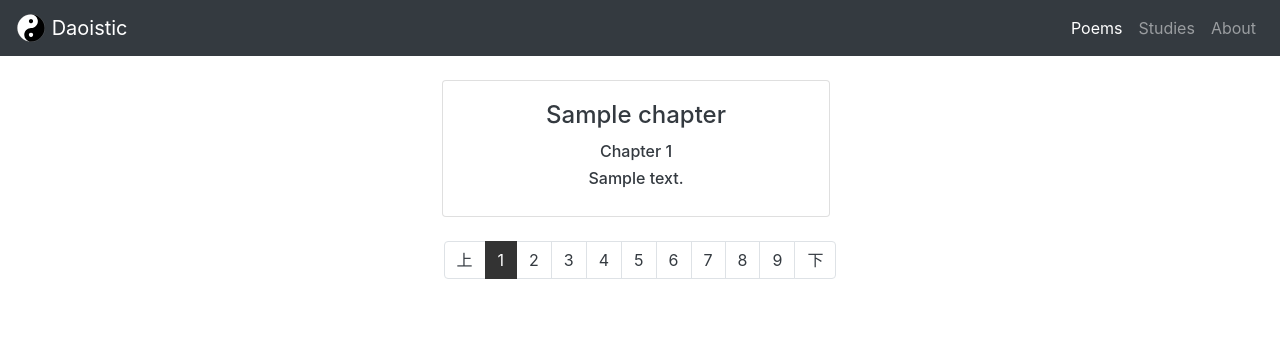
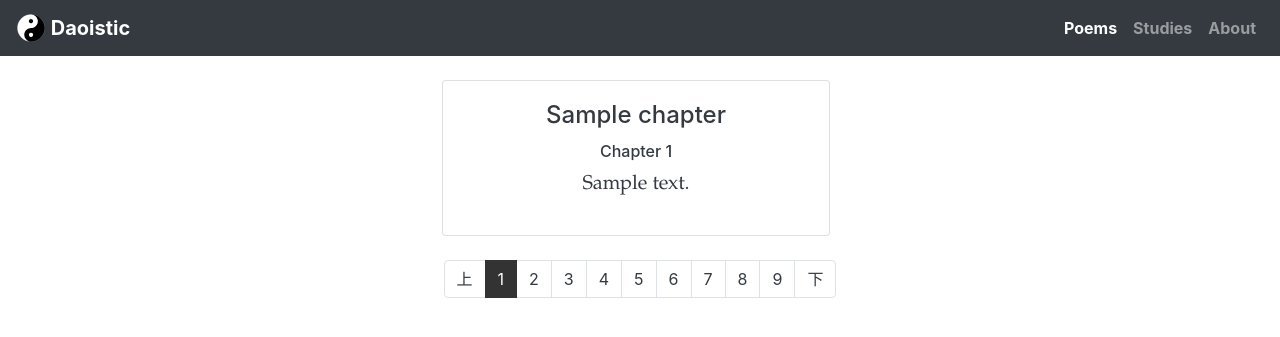
Before and after one commit to tessercat/daoistic-web, a Django app: template daoistic/templates/daoistic/poem_list.html in a window 1280 px wide. Shown: the top 337 px of the page. Run offline with Django 3.2, Linux system fonts and the light colour scheme; the template is opened without the code that fills it: most values are stand-ins (such as "Sample title", 1, 10 or a date in 2020); some libraries are stand-ins or nearby versions.

Commit message:
Bold navbar and serif poem summaries.

```diff
--- a/daoistic/templates/daoistic/base.html
+++ b/daoistic/templates/daoistic/base.html
@@ -13,7 +13,7 @@
   </head>
   <body>
     <nav class="navbar static-top navbar-expand-sm navbar-dark bg-dark">
-      <a class="navbar-brand" href="{{ brand_href }}" title="{{ brand_title }}">
+      <a class="navbar-brand font-weight-bold" href="{{ brand_href }}" title="{{ brand_title }}">
           <img src="{% static 'daoistic/img/taijitu.svg' %}" width="30" height="30" class="d-inline-block align-top" alt="Taijitu">
           Daoistic
       </a>
@@ -21,7 +21,7 @@
         <span class="navbar-toggler-icon"></span>
       </button>
       <div class="collapse navbar-collapse" id="navbarSupportedContent">
-        <ul class="navbar-nav ml-auto">
+        <ul class="navbar-nav ml-auto font-weight-bold">
           {% block navbar_links %}{% endblock %}
         </ul>
       </div>
--- a/daoistic/templates/daoistic/poem_list.html
+++ b/daoistic/templates/daoistic/poem_list.html
@@ -11,6 +11,10 @@
     <style type="text/css" media="screen">
       .card a:hover { text-decoration: none; }
       .pagination { justify-content: center; }
+      .english {
+        font-family: "Palatino Linotype", "Book Antiqua", Palatino, serif;
+        font-size: 1.25rem;
+      }
     </style>
     {% endblock %}
 
@@ -24,7 +28,7 @@
               <div class="card-body">
                 <h4 class="card-title">{{ chapter.title }}</h4>
                 <h6>Chapter {{ chapter.number }}</h6>
-                <h6>{{ chapter.summary }}</h6>
+                <p class="english">{{ chapter.summary }}</p>
               </div>
             </a>
           </div>
```
